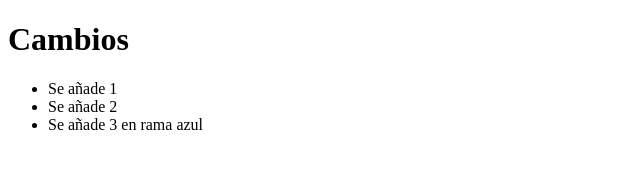
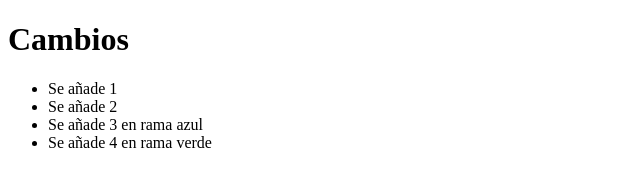
Before and after one commit to YadidSLM/Ramas_2, a plain HTML site: page index.html in a window 1280 px wide. Shown: the whole page, without its empty margins (0-640 px from the left). Drawn offline with Linux system fonts and the light colour scheme.

Commit message:
Se añade 4 en rama verde

```diff
--- a/index.html
+++ b/index.html
@@ -11,6 +11,7 @@
         <li>Se añade 1</li>
         <li>Se añade 2</li>
         <li>Se añade 3 en rama azul</li>
+        <li>Se añade 4 en rama verde</li>
     </ul>
 </body>
 </html>
```
